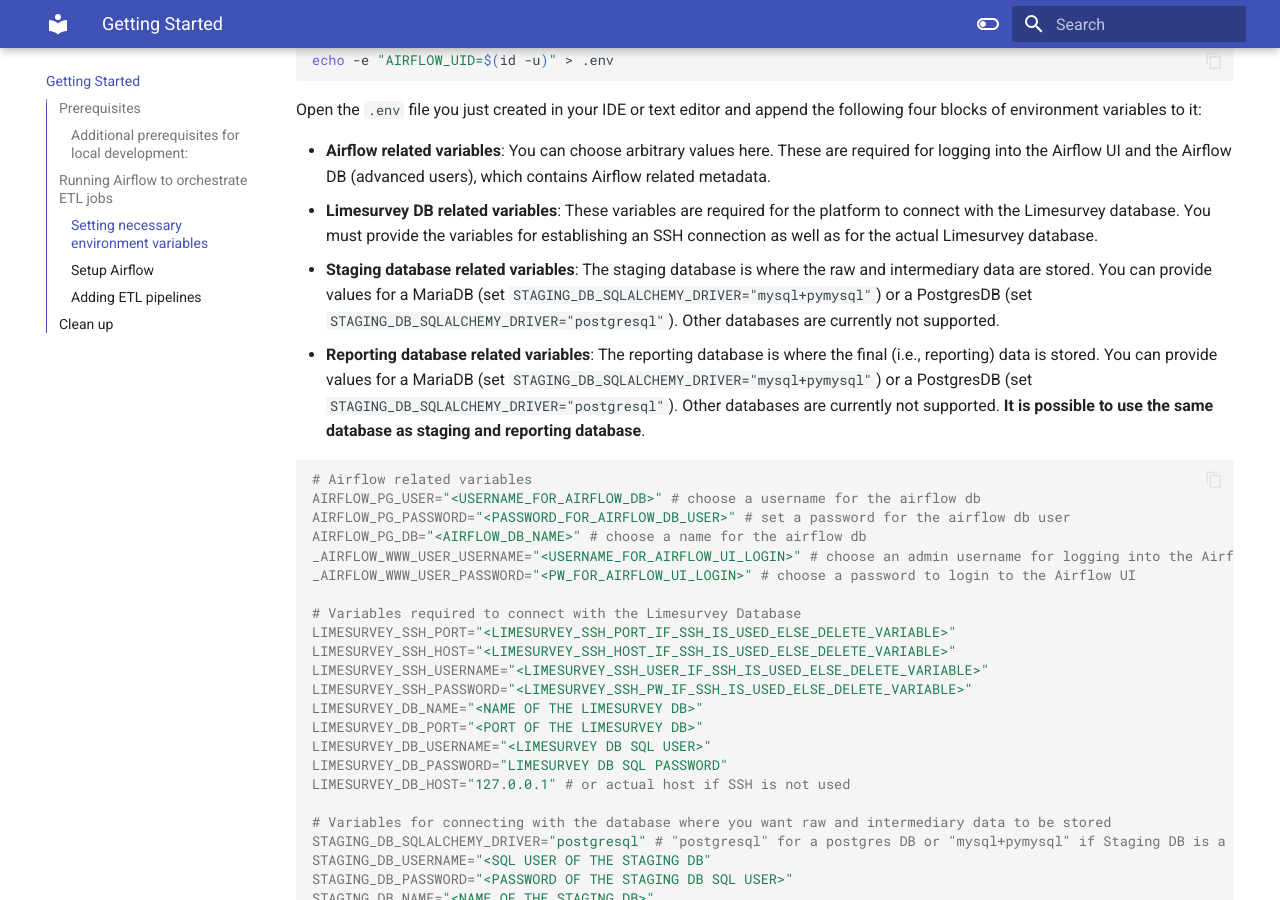
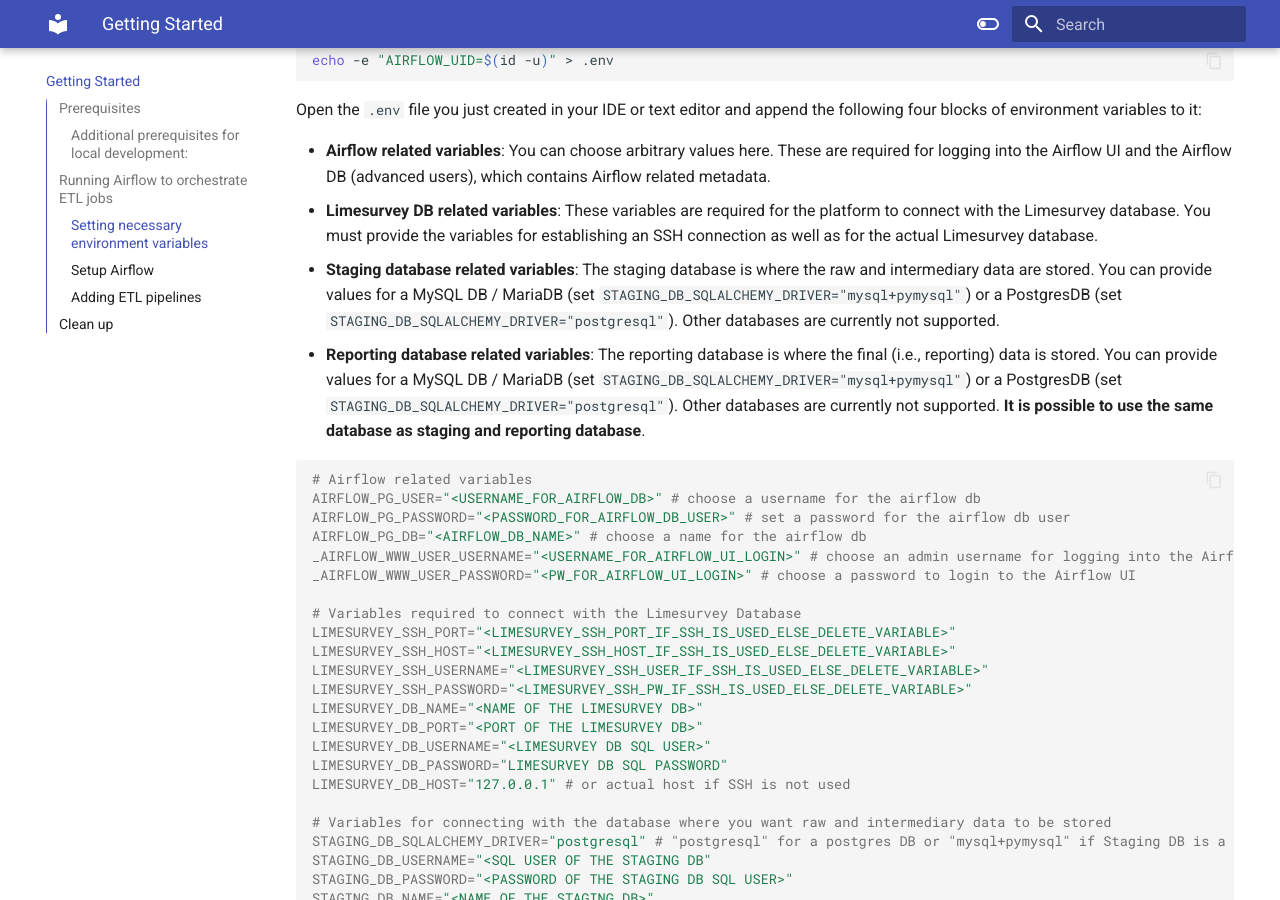
Before and after one commit to CorrelAid/limesurvey-etl, an MkDocs documentation site: the page built from docs/installation.md, in a window 1280 px wide and 900 px high, scrolled down 858 px. Built offline with MkDocs 1.6.1 and Material for MkDocs 9.7.7, drawn with Linux system fonts in a browser that asks for light colours.

Commit message:
update documentation

````diff
--- a/docs/installation.md
+++ b/docs/installation.md
@@ -28,8 +28,8 @@
 
 - **Airflow related variables**: You can choose arbitrary values here. These are required for logging into the Airflow UI and the Airflow DB (advanced users), which contains Airflow related metadata.
 - **Limesurvey DB related variables**: These variables are required for the platform to connect with the Limesurvey database. You must provide the variables for establishing an SSH connection as well as for the actual Limesurvey database.
-- **Staging database related variables**: The staging database is where the raw and intermediary data are stored. You can provide values for a MariaDB (set `STAGING_DB_SQLALCHEMY_DRIVER="mysql+pymysql"`) or a PostgresDB (set `STAGING_DB_SQLALCHEMY_DRIVER="postgresql"`). Other databases are currently not supported.
-- **Reporting database related variables**:  The reporting database is where the final (i.e., reporting) data is stored. You can provide values for a MariaDB (set `STAGING_DB_SQLALCHEMY_DRIVER="mysql+pymysql"`) or a PostgresDB (set `STAGING_DB_SQLALCHEMY_DRIVER="postgresql"`). Other databases are currently not supported. **It is possible to use the same database as staging and reporting database**.
+- **Staging database related variables**: The staging database is where the raw and intermediary data are stored. You can provide values for a MySQL DB / MariaDB (set `STAGING_DB_SQLALCHEMY_DRIVER="mysql+pymysql"`) or a PostgresDB (set `STAGING_DB_SQLALCHEMY_DRIVER="postgresql"`). Other databases are currently not supported.
+- **Reporting database related variables**:  The reporting database is where the final (i.e., reporting) data is stored. You can provide values for a MySQL DB / MariaDB (set `STAGING_DB_SQLALCHEMY_DRIVER="mysql+pymysql"`) or a PostgresDB (set `STAGING_DB_SQLALCHEMY_DRIVER="postgresql"`). Other databases are currently not supported. **It is possible to use the same database as staging and reporting database**.
 
 ```bash
 # Airflow related variables
````
